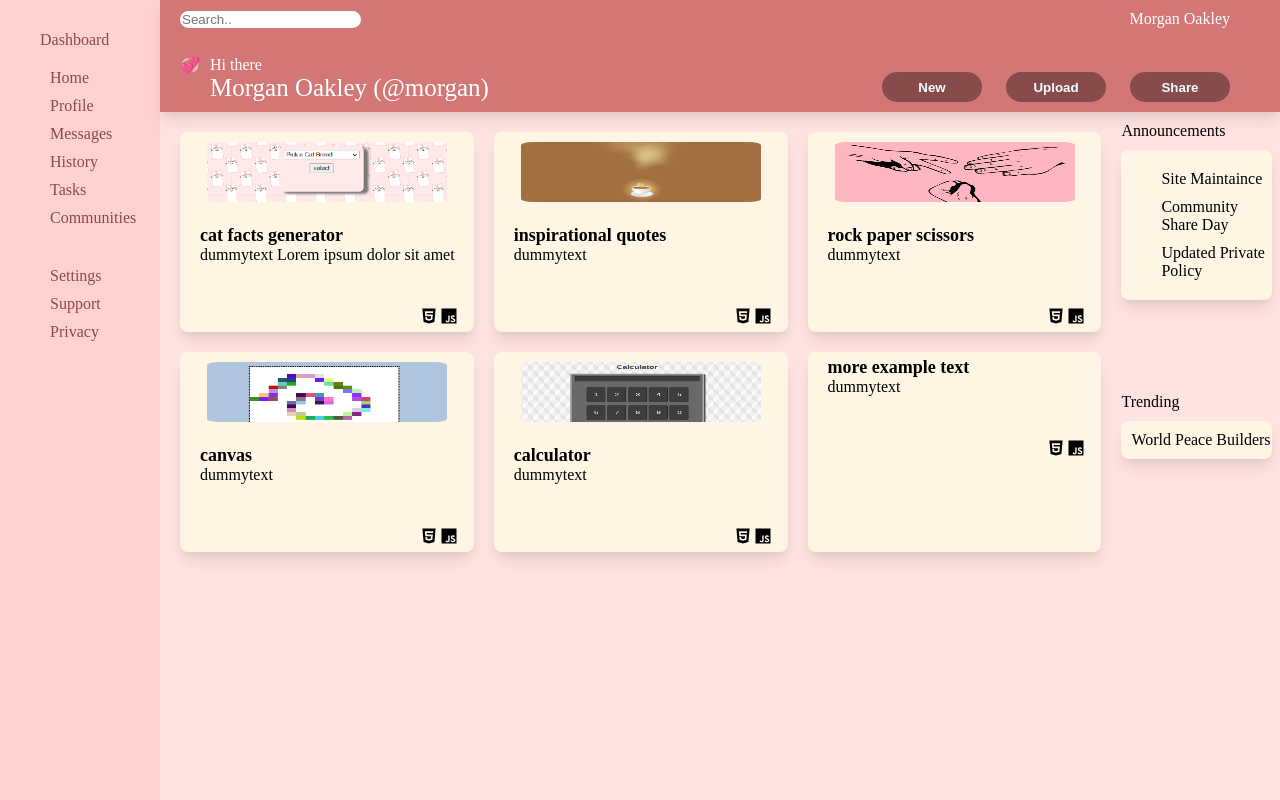
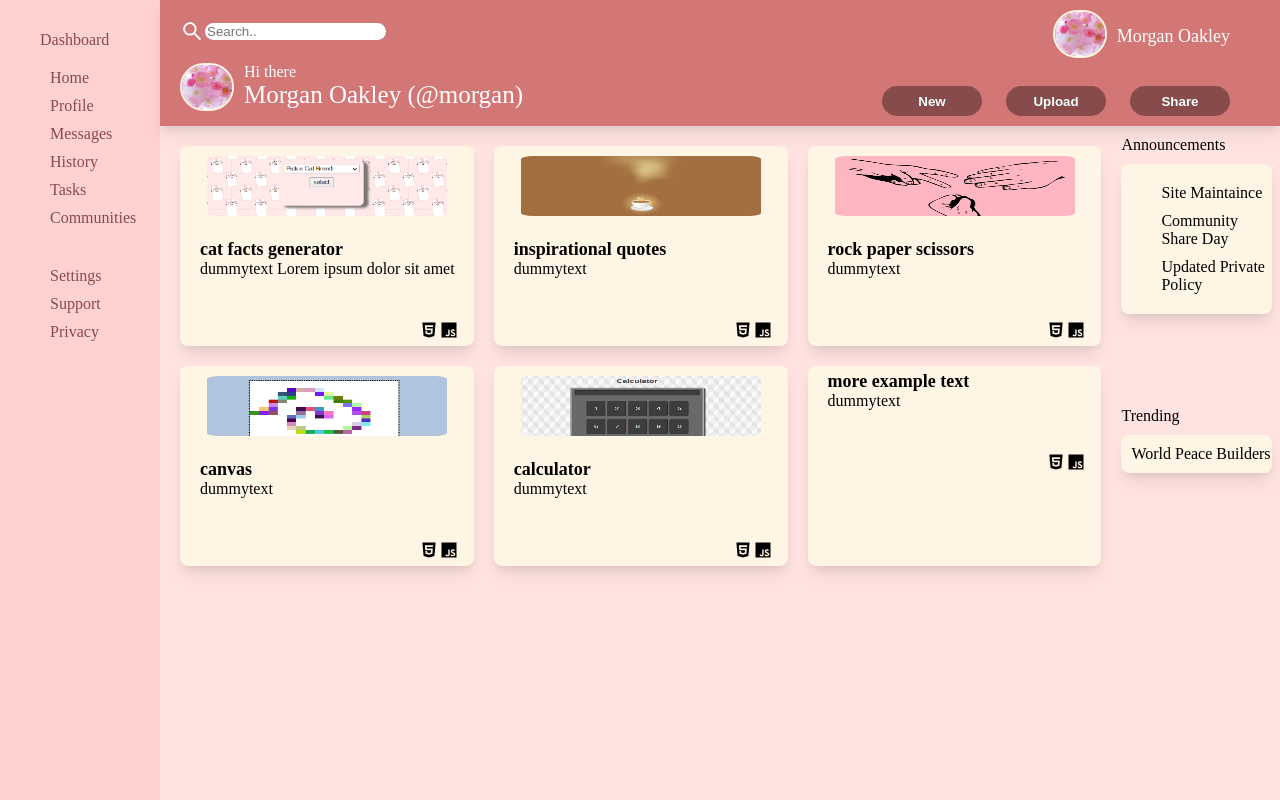
Before and after one commit to swatson9008/admindash, a plain HTML site: page index.html in a window 1280 px wide. Shown: the top 800 px of the page. Drawn offline with Linux system fonts and the light colour scheme.

Commit message:
search and profile icons added

```diff
--- a/index.html
+++ b/index.html
@@ -11,9 +11,12 @@
     <div id="maincontainer">
         <div id="header">
             <div id="headerContent">
-                <div id="topnav"><input type="text" placeholder="Search.."></div>
+                <div id="topnav">
+                <img src="/svg/projecticons/magnify.png" alt="">
+                <input type="text" placeholder="Search.."></div>
                 <div id="profileFront">
-                <div id="profileIconFront">💞</div>
+                <div class="profilePic">
+                <img src="/projectpics/profileIcon.png" alt=""></div>
                 <div id="hiThere">
                 Hi there<p></p><div id="frontName">Morgan Oakley (@morgan)</div>
                 </div></div>
@@ -25,6 +28,8 @@
                 </div>
                 </div>
                 <div id="leftProfile">
+                    <div class="profilePic">
+                    <img src="/projectpics/profileIcon.png" alt=""></div>
                     Morgan Oakley
                 </div>
             </div>
--- a/style.css
+++ b/style.css
@@ -42,11 +42,18 @@
     margin-bottom: 10px;
     grid-column: 1;
     grid-row: 1;
+    display: flex;
+    align-items: center;
 
 }
 
 #topnav input[type=text] {
     border-radius: 10px;
+    max-height: 25px;
+}
+
+#topnav img {
+    max-height: 25px;
 }
 
 #profileFront {
@@ -85,7 +92,7 @@
     font-weight: bold;
 }
 
-/*left sidebar*/
+
 
 #leftProfile {
     grid-column: 2;
@@ -93,7 +100,18 @@
     display: flex;
     justify-content: right;
     margin-right: 50px;
+    align-items: center;
+    font-size: 18px
 }
+
+.profilePic img {
+    max-width: 50px;
+    border-radius: 40px;
+    border: #FFF5E4 solid 2px;
+    margin-right: 10px;
+}
+
+/*left sidebar*/
 
 #sidebar {
     display: grid;
@@ -180,6 +198,10 @@ ul {
 
 }
 
+.middle a:hover {
+    color: #884b4b;
+}
+
 .projectIMG:hover {
     opacity: 0.5;
 }
```
Also changed, not shown: projectpics/profileIcon.png (added), svg/projecticons/bell-outline.svg (added), svg/projecticons/magnify.png (added), svg/projecticons/magnify.svg (added), 1 other file.
